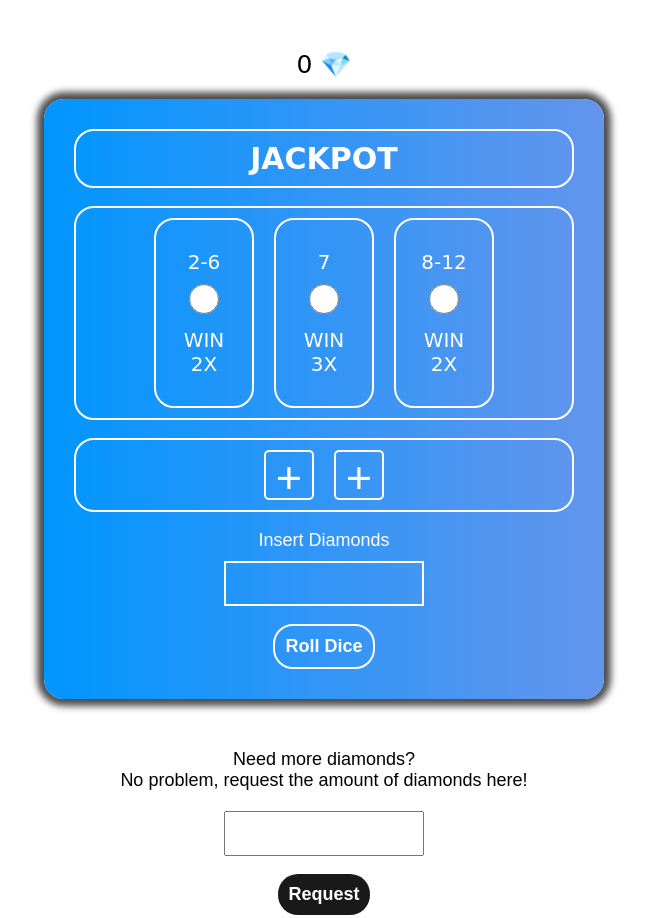
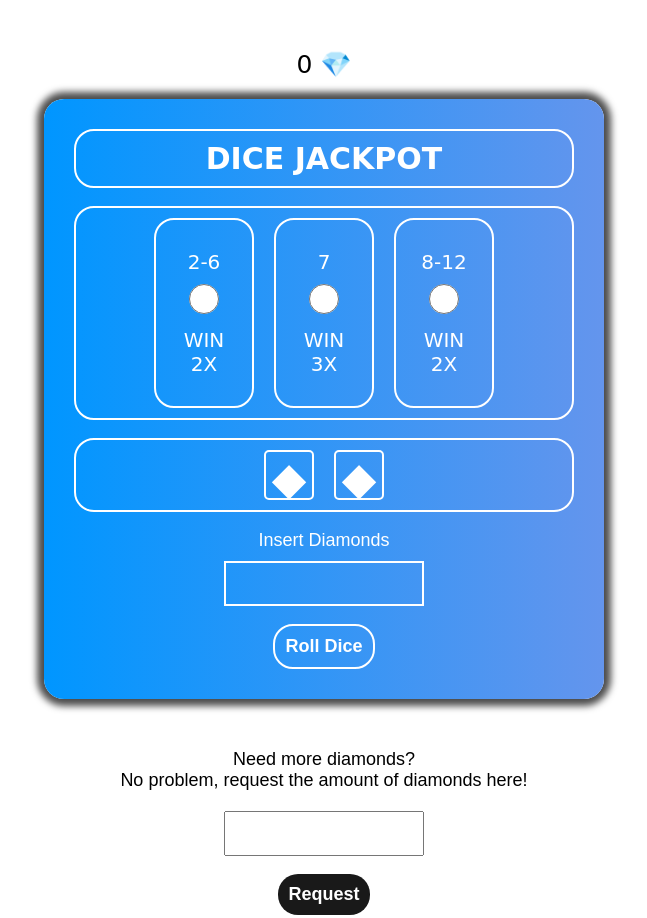
Before and after one commit to MilosM00/dice-jackpot, a plain HTML site: page index.html in a window 1280 px wide. Shown: the whole page, without its empty margins (316-963 px from the left). Drawn offline with Linux system fonts and the light colour scheme; a web font is replaced by a local one.

Commit message:
html updated

```diff
--- a/index.html
+++ b/index.html
@@ -8,6 +8,7 @@
     <link rel="preconnect" href="https://fonts.googleapis.com">
     <link rel="preconnect" href="https://fonts.gstatic.com" crossorigin>
     <link href="https://fonts.googleapis.com/css2?family=Koulen&display=swap" rel="stylesheet">
+    <link href="https://fonts.googleapis.com/css2?family=Fredoka+One&display=swap" rel="stylesheet">
     <script src="script.js" defer></script>
     <title>Dice Jackpot</title>
 </head>
@@ -21,7 +22,7 @@
         <div class="box">
 
             <div class="display-one">
-                <h1 class="jackpot-info">JACKPOT</h1>
+                <h1 class="jackpot-info">DICE JACKPOT</h1>
             </div>
 
             <br>
@@ -56,9 +57,9 @@
 
             <div class="display-three">
                 <div class="inline-two">
-                    <div class="dice-one">+</div>
+                    <div class="dice-one">◆</div>
                     <span class="space"></span>
-                    <div class="dice-two">+</div>
+                    <div class="dice-two">◆</div>
                 </div>
             </div>
 
```
